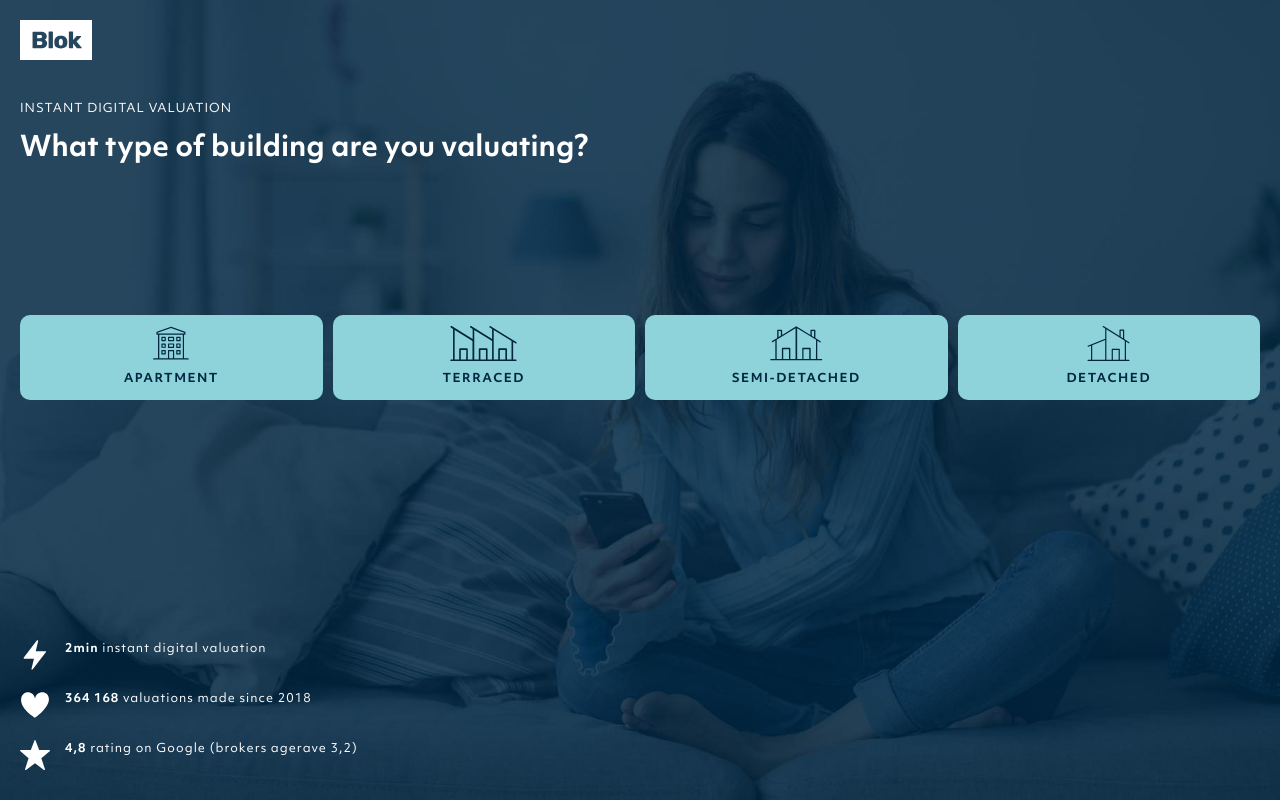
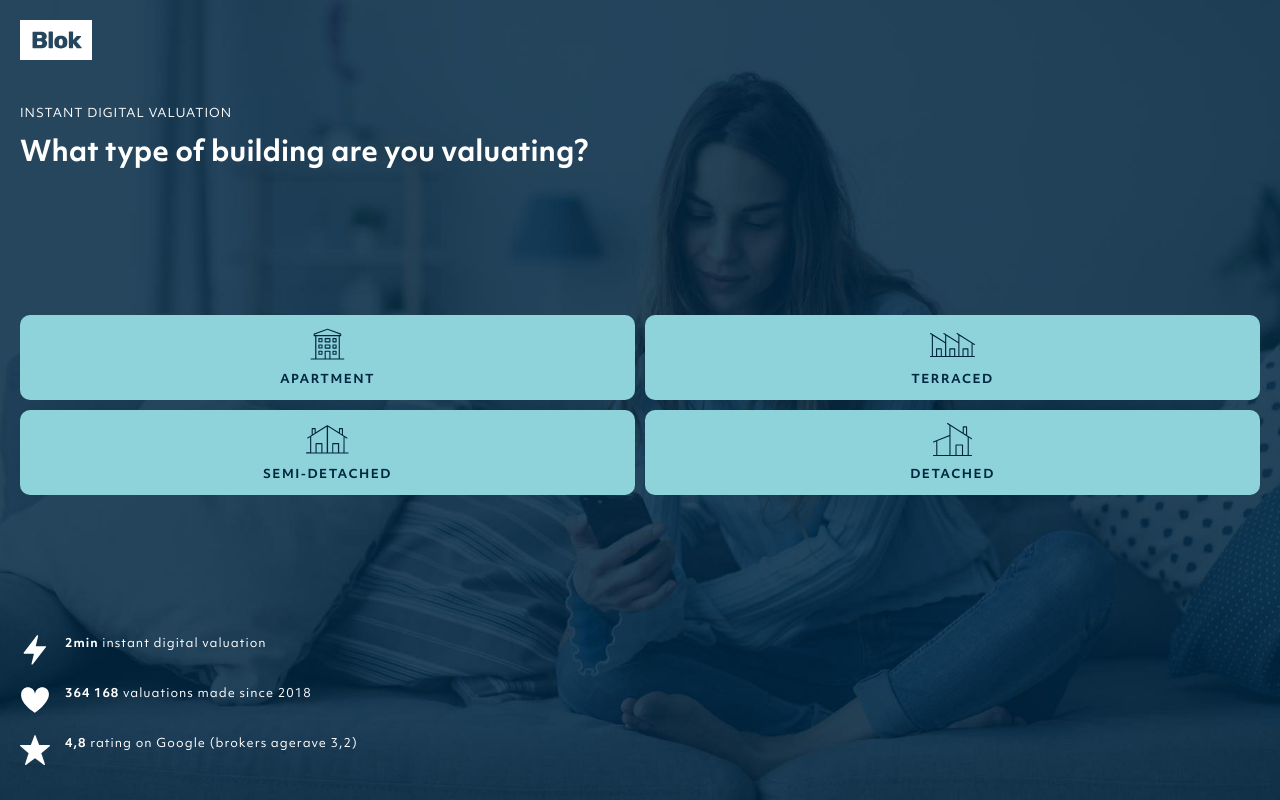
Before and after one commit to eliasfrigard/blokassign, a React (Create React App) app: page / in a window 1280 px wide. Built offline with nearby package versions, Linux system fonts and the light colour scheme.

Commit message:
progress bar for form

```diff
--- a/src/App.css
+++ b/src/App.css
@@ -25,7 +25,7 @@
 
 .Form,
 .Home {
-  padding: 20px;
+  padding: 25px 20px;
 }
 
 .Home {
@@ -46,6 +46,11 @@ p {
   font-weight: normal;
 }
 
+a {
+  color: inherit;
+  text-decoration: inherit;
+}
+
 .IconButtons {
   width: 100%;
   height: 180px;
@@ -57,7 +62,7 @@ p {
 
 .IconButton {
   flex: 1;
-  width: 150px;
+  min-width: 40%;
   height: 85px;
   border-radius: 10px;
   background-color: #8dd3d9;
@@ -69,8 +74,17 @@ p {
   align-items: center;
 }
 
+.IconButtonImgWrapper {
+  height: 40px;
+  width: 100%;
+  display: flex;
+  justify-content: center;
+  align-items: center;
+}
+
 .IconButton img {
   max-height: 35px;
+  max-width: 55px;
 }
 
 .IconButton p {
@@ -96,3 +110,5 @@ p {
   height: 30px;
   margin-right: 15px;
 }
+
+/* Form CSS below */
--- a/src/App.js
+++ b/src/App.js
@@ -1,5 +1,5 @@
 import './App.css'
-import { Routes, Route, Link } from 'react-router-dom'
+import { Routes, Route } from 'react-router-dom'
 
 // Import views and components.
 import Header from './components/Header'
--- a/src/components/IconButton.js
+++ b/src/components/IconButton.js
@@ -3,7 +3,9 @@ import React from 'react'
 export default function IconButton({ icon, text }) {
   return (
     <div className='IconButton'>
-      <img src={icon} alt={text} />
+      <div className='IconButtonImgWrapper'>
+        <img src={icon} alt={text} />
+      </div>
       <p>{text}</p>
     </div>
   )
--- a/src/components/IconButtons.js
+++ b/src/components/IconButtons.js
@@ -1,4 +1,5 @@
 import React from 'react'
+import { Link } from 'react-router-dom'
 
 import IconButton from '../components/IconButton'
 import apartmentLogo from '../assets/icons/apartment_house.svg'
--- /dev/null
+++ b/src/components/InfoSnippets.js
@@ -0,0 +1,30 @@
+import React from 'react'
+
+import lightning from '../assets/icons/lightning.svg'
+import heart from '../assets/icons/heart.svg'
+import star from '../assets/icons/star.svg'
+
+export default function InfoSnippets() {
+  return (
+    <div className='HomeInfo'>
+      <div className='HomeInfoRow'>
+        <img src={lightning} alt='' />
+        <p>
+          <b>2min</b> instant digital valuation
+        </p>
+      </div>
+      <div className='HomeInfoRow'>
+        <img src={heart} alt='' />
+        <p>
+          <b>364 168</b> valuations made since 2018
+        </p>
+      </div>
+      <div className='HomeInfoRow'>
+        <img src={star} alt='' />
+        <p>
+          <b>4,8</b> rating on Google (brokers agerave 3,2)
+        </p>
+      </div>
+    </div>
+  )
+}
--- /dev/null
+++ b/src/components/ProgressBar.js
@@ -0,0 +1,23 @@
+import React from 'react'
+
+export default function ProgressBar({ progress }) {
+  const overlayStyle = {
+    backgroundColor: '#bedcaa',
+    width: `${progress}%`,
+    height: '100%',
+  }
+
+  const progressBarStyle = {
+    height: '5px',
+    width: '100vw',
+    backgroundColor: '#486174',
+    position: 'absolute',
+    left: '0',
+  }
+
+  return (
+    <div className='ProgressBar' style={progressBarStyle}>
+      <div className='ProgressBarOverlay' style={overlayStyle}></div>
+    </div>
+  )
+}
--- a/src/views/Form.js
+++ b/src/views/Form.js
@@ -1,5 +1,13 @@
 import React from 'react'
 
+import ProgressBar from '../components/ProgressBar'
+
 export default function Form() {
-  return <div className='Form'>THIS IS THE FORM</div>
+  const progress = 30
+
+  return (
+    <div className='Form'>
+      <ProgressBar progress={progress} />
+    </div>
+  )
 }
--- a/src/views/Home.js
+++ b/src/views/Home.js
@@ -1,11 +1,7 @@
 import React from 'react'
 
 import IconButtons from '../components/IconButtons'
-
-// Images
-import lightning from '../assets/icons/lightning.svg'
-import heart from '../assets/icons/heart.svg'
-import star from '../assets/icons/star.svg'
+import InfoSnippets from '../components/InfoSnippets'
 
 export default function Home() {
   return (
@@ -16,27 +12,7 @@ export default function Home() {
       </div>
 
       <IconButtons />
-
-      <div className='HomeInfo'>
-        <div className='HomeInfoRow'>
-          <img src={lightning} alt='' />
-          <p>
-            <b>2min</b> instant digital valuation
-          </p>
-        </div>
-        <div className='HomeInfoRow'>
-          <img src={heart} alt='' />
-          <p>
-            <b>364 168</b> valuations made since 2018
-          </p>
-        </div>
-        <div className='HomeInfoRow'>
-          <img src={star} alt='' />
-          <p>
-            <b>4,8</b> rating on Google (brokers agerave 3,2)
-          </p>
-        </div>
-      </div>
+      <InfoSnippets />
     </div>
   )
 }
```
